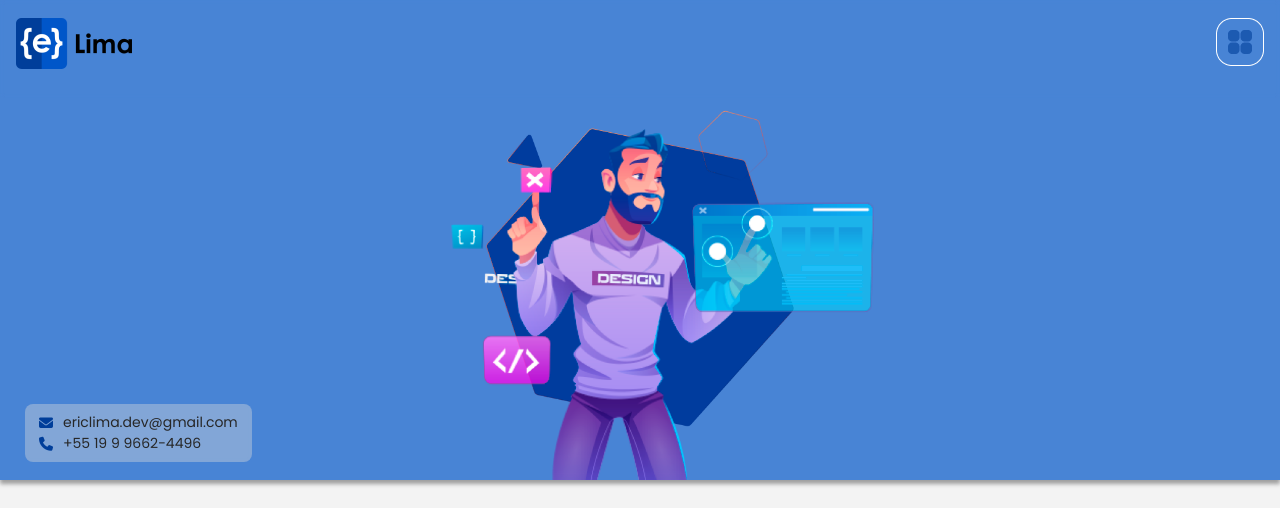
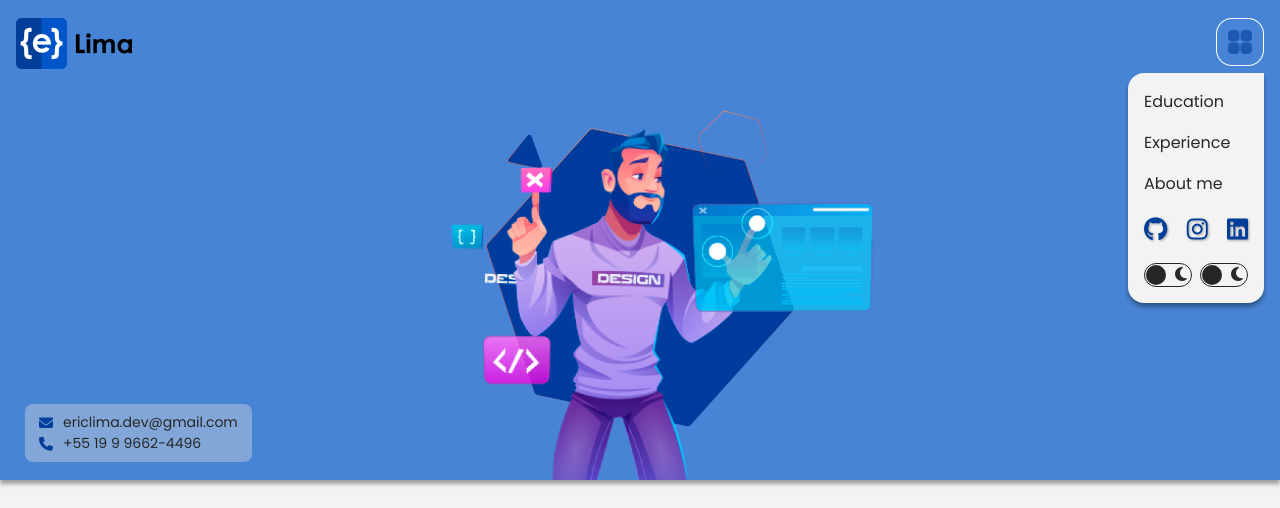
Before and after one commit to ericLimma/portfolio, a PHP site: page / in a window 1280 px wide. Shown: the top 508 px of the page. Run offline with PHP 8.4, Linux system fonts and the light colour scheme; some libraries are stand-ins or nearby versions.

Commit message:
update 22/01/2024

```diff
--- a/assets/css/header.css
+++ b/assets/css/header.css
@@ -1,4 +1,4 @@
-.header {
+.main-header {
     display: flex;
     justify-content: space-between;
     position: fixed;
@@ -10,26 +10,80 @@
     backdrop-filter: blur(2px);
 }
 
-.logo-img {
+.header-logo {
     width: 116px;
     height: 51px;
 }
 
-.icone-menu {
-    border-radius: 16px;
-    border: 1px solid var(--white);
-    height: 48px;
-    width: 48px;
-    display: flex;
-    padding: 10px;
-    flex-wrap: wrap;
-    gap: 2px;
+.nav {
+    text-align: right;
+}
+
+
+.navigation {
+    background-color: var(--background);
+    border-radius: 16px 0 16px 16px;
+    padding: 16px;
+    display: none;
+    flex-direction: column;
+    gap: 16px;
+    text-align: left;
+    box-shadow: 0px 4px 4px rgba(0, 0, 0, 0.35);
 
 }
 
-.icone-int {
-    width: 12px;
-    height: 12px;
-    background-color: var(--blue);
-    border-radius: 4px;
+.nav-on {
+    display: flex;
 }
+
+.nav-link {
+    color: var(--dark-gray);
+
+}
+
+.nav-icon {
+    color: var(--blue);
+
+}
+
+.nav-social {
+    display: flex;
+    justify-content: space-between;
+    font-size: 24px;
+    filter: drop-shadow(1px 1px 1px rgba(0, 0, 0, 0.35));
+}
+
+.nav-toggles {
+    display: flex;
+    justify-content: space-between;
+    gap: 8px;
+}
+
+.toggle {
+    width: 48px;
+    height: 24px;
+    border: 1px solid var(--dark-gray);
+    border-radius: 16px;
+    display: flex;
+    position: relative;
+    justify-content: space-between;
+    padding: 2px 4px;
+}
+
+.ball {
+    background-color: var(--dark-gray);
+    border-radius: 50%;
+    width: 20px;
+    height: 20px;
+    z-index: 45;
+    position: absolute;
+    top: 1px;
+    left: 1px;
+    margin: auto;
+    transition: left ease-in-out 2s;
+
+}
+
+.ball .transform {
+    left: 24px;
+}
--- a/assets/css/styles.css
+++ b/assets/css/styles.css
@@ -12,12 +12,18 @@
     --dark-gray: #272727;
     --black: #000000;
     --header-height: 98px;
+
+
+    --background-light: var(--off-white);
+    --background-dark: var(--dark-gray);
+
+    --background: var(--background-light);
     font-family: 'Poppins', sans-serif;
     color: var(--dark-gray);
 }
 
 body {
-    background-color: var(--off-white);
+    background-color: var(--background);
 }
 
 a {
@@ -39,7 +45,8 @@ h2 {
     color: var(--blue);
     margin-bottom: 4px;
 }
-h3{
+
+h3 {
     font-weight: 600;
 }
 
@@ -85,3 +92,7 @@ p {
 .text-blue {
     color: var(--blue);
 }
+
+ul {
+    list-style: none;
+}
--- /dev/null
+++ b/assets/js/menu.js
@@ -0,0 +1,4 @@
+function toggleVisibility() {
+    var content = document.getElementById('contentToToggle');
+    content.style.display = (content.style.display === 'none') ? 'block' : 'none';
+}
--- a/index.html
+++ b/index.html
@@ -25,13 +25,49 @@
     <link
         href="https://fonts.googleapis.com/css2?family=Poppins:wght@300;400;500;600;800&family=Raleway:wght@400;500;600;700;800&display=swap"
         rel="stylesheet">
+
+        <script defer src="assets/js/toggle.js"></script>
 </head>
 
 <body>
-    <header class="header" id="header">
-        <img class="logo-img" src="assets/img/logo.png" alt="logo Erick Lima">
-        <nav>
-            <img src="assets/img/menu-icon.png" alt="">
+    <header class="main-header" id="main-header">
+        <img class="header-logo" src="assets/img/logo.png" alt="Logo Erick Lima" />
+        <nav class="nav">
+            <img class="menu-icon" src="assets/img/menu-icon.png" alt="">
+            <ul class="navigation nav-on">
+                <li class="nav-item"><a class="nav-link" href="">Education</a></li>
+                <li class="nav-item"><a class="nav-link" href="">Experience</a></li>
+                <li class="nav-item"><a class="nav-link" href="">About me</a></li>
+                <li>
+                    <ul class="nav-social">
+                        <li><a href="" class="nav-icon" aria-label="GitHub"><i class="fa-brands fa-github"></i></a></li>
+                        <li><a href="" class="nav-icon" aria-label="Instagram"><i
+                                    class="fa-brands fa-instagram"></i></a></li>
+                        <li><a href="" class="nav-icon" aria-label="LinkedIn"><i class="fa-brands fa-linkedin"></i></a>
+                        </li>
+
+                    </ul>
+                </li>
+                <li>
+                    <ul class="nav-toggles">
+                        <li>
+                            <div class="toggle transform">
+                                <i class="fa-solid fa-sun"></i>
+                                <i class="fa-solid fa-moon"></i>
+                                <div class="ball"></div>
+                            </div>
+                        </li>
+                        <li>
+                            <div class="toggle">
+                                <i class="fa-solid fa-sun"></i>
+                                <i class="fa-solid fa-moon"></i>
+                                <div class="ball"></div>
+                            </div>
+                        </li>
+                    </ul>
+                </li>
+            </ul>
+
         </nav>
     </header>
     <main>
```
